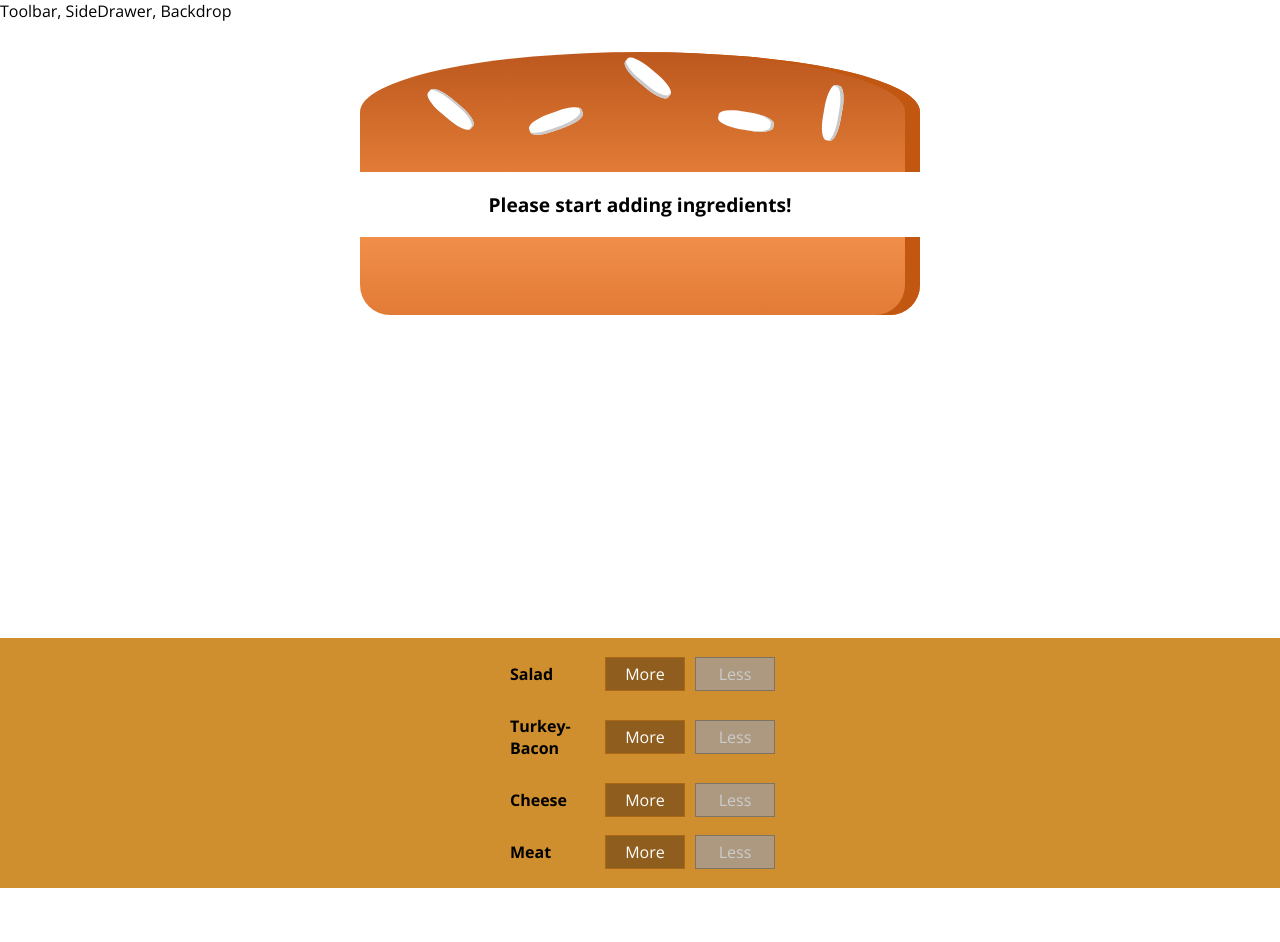
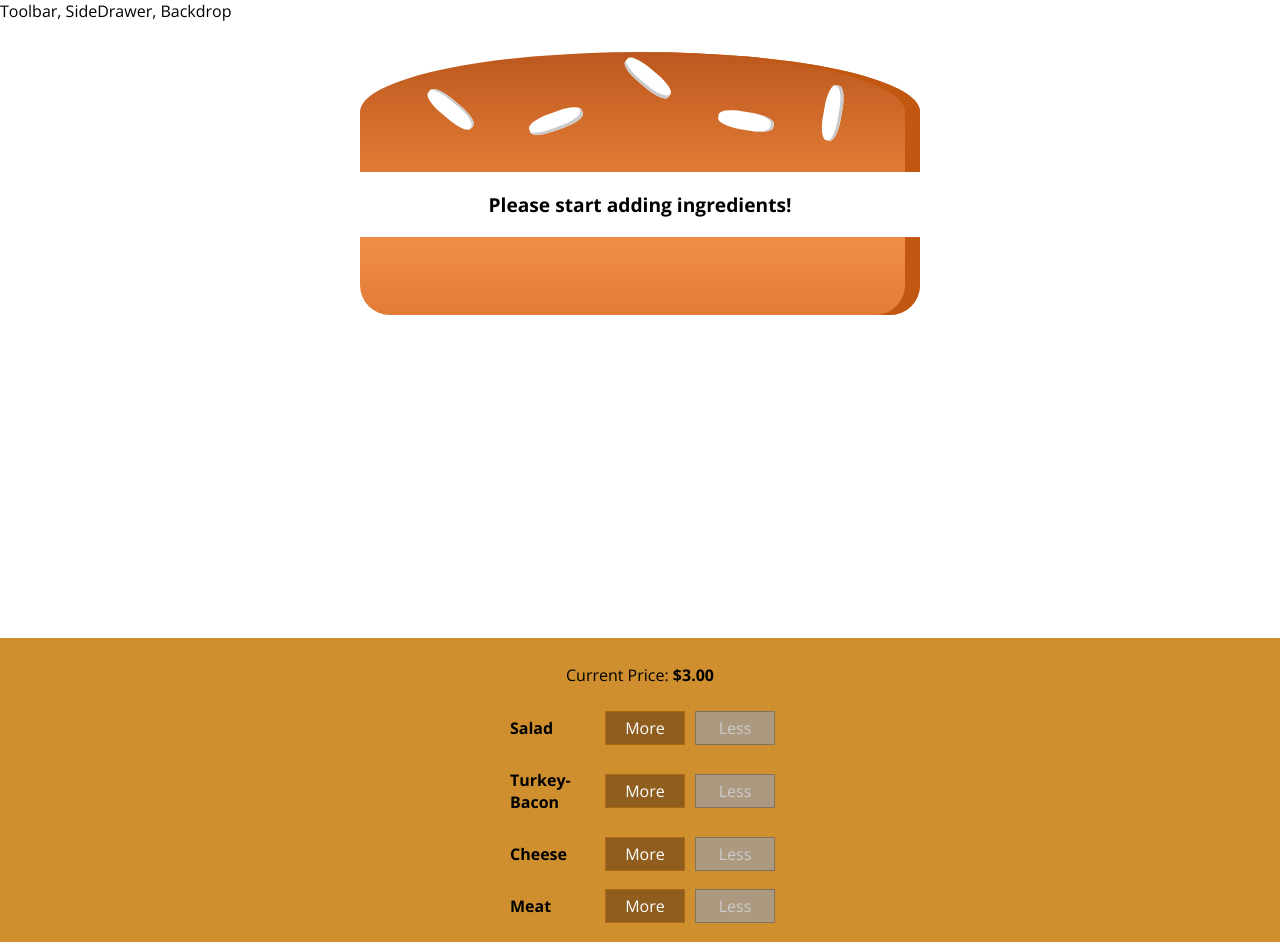
Before and after one commit to majidm55/Burger-Builder, a React app: page / in a window 1280 px wide. Before the commit the page ends 888 px from the top, so only its background shows below. Built offline with nearby package versions, Linux system fonts and the light colour scheme.

Commit message:
displaying price on the UI

```diff
--- a/src/components/Burger/BuildControls/BuildControls.js
+++ b/src/components/Burger/BuildControls/BuildControls.js
@@ -10,6 +10,7 @@
 ];
 const buildControls = (props) => (
   <div className={classes.BuildControls}>
+    <p>Current Price: <strong>${props.price.toFixed(2)}</strong></p>
     {controls.map(el => (
       <BuildButtons
       key={el.label}
--- a/src/containers/BurgerBuilder/BurgerBuilder.js
+++ b/src/containers/BurgerBuilder/BurgerBuilder.js
@@ -71,6 +71,7 @@
         ingredientAdd={this.addIngredient}
         ingredientRemove={this.removeIngredient}
         disabled={disableInfo}
+        price={this.state.totalPrice}
         />
 
       </Aux>
```
